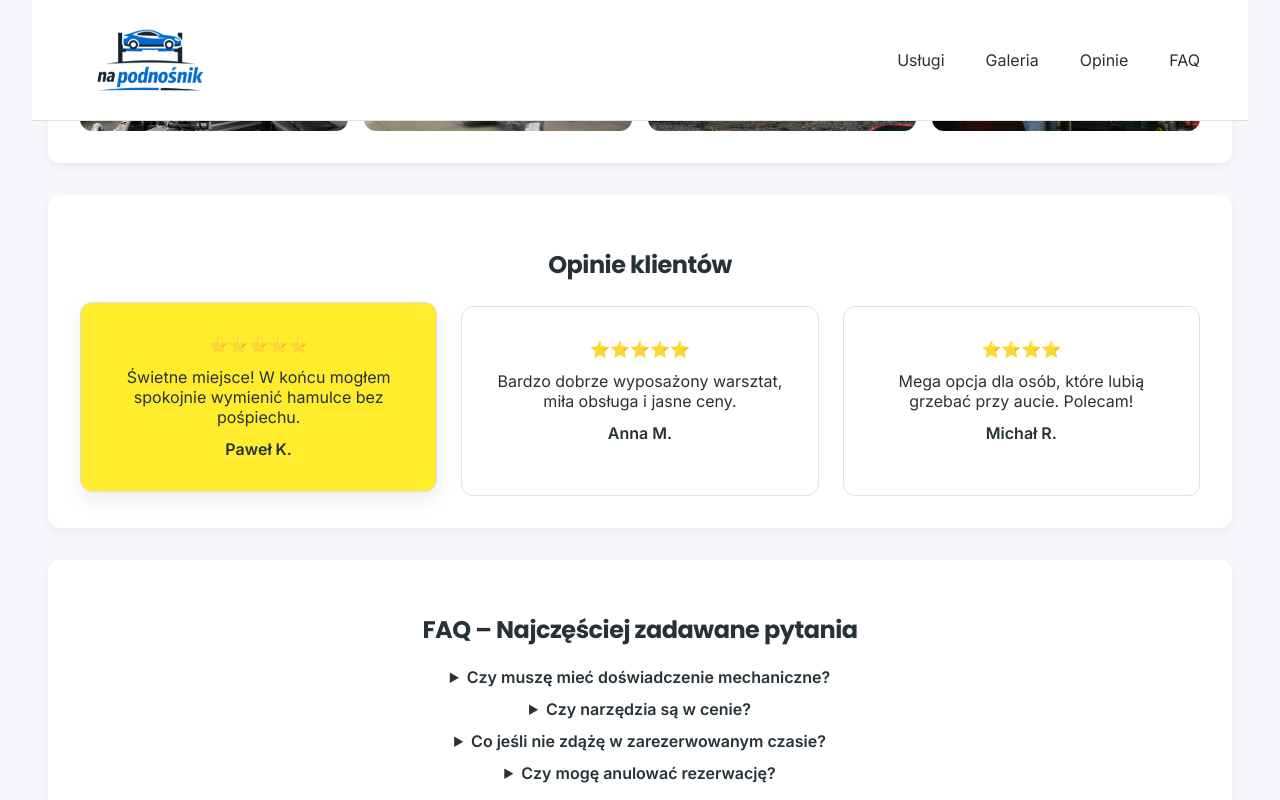
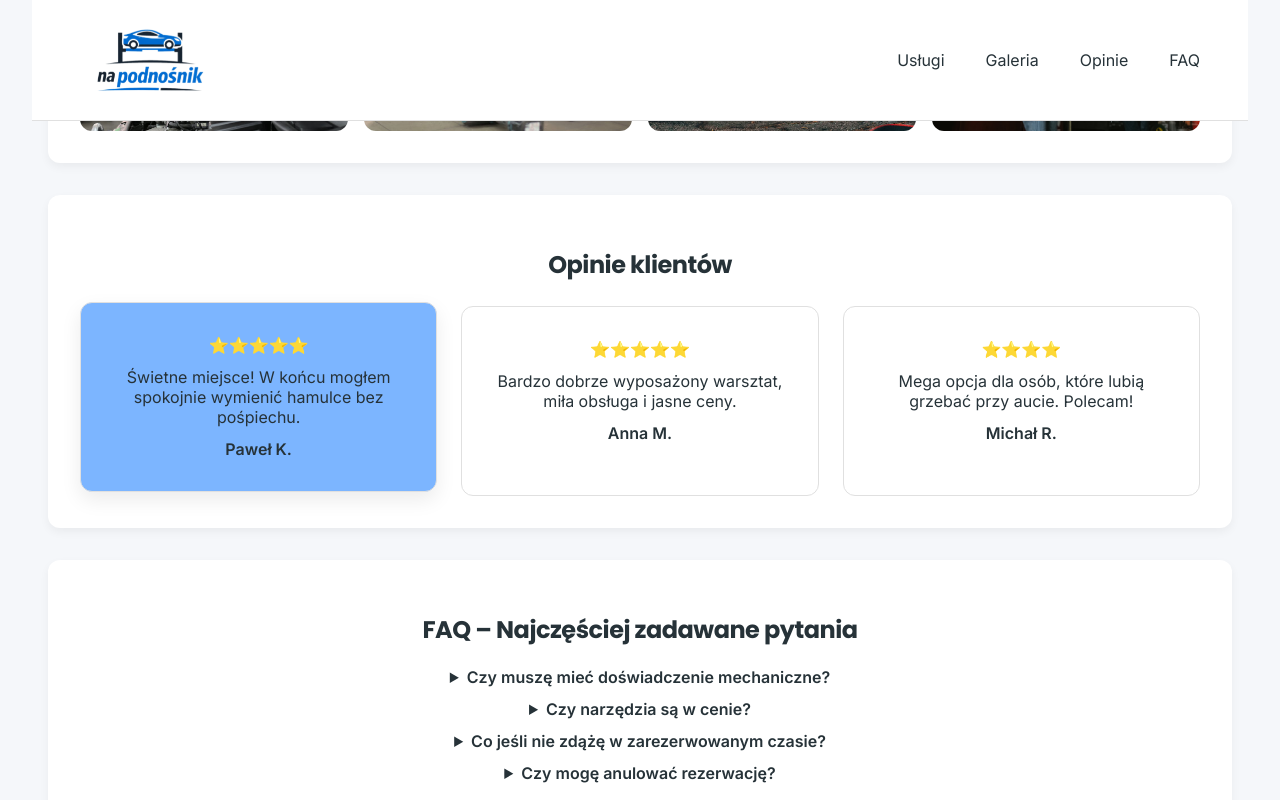
Before and after one commit to DamL98/na-podnosnik, a React (Vite) app in the folder frontend/: page / in a window 1280 px wide. In both pictures the pointer is over the element 258 px from the left and 2490 px from the top of the page. Shown: the part 2090-2890 px from the top of the page. Built offline with nearby package versions, Linux system fonts and the light colour scheme.

Commit message:
Zmiana koloru  opinii

```diff
--- a/frontend/src/index.css
+++ b/frontend/src/index.css
@@ -392,7 +392,7 @@ input[type="checkbox"] {
 
 .card:hover {
   transform: translateY(-4px);
-  background: #ffed2dff;
+  background: #5ba2ffcb;
   box-shadow: 0 8px 20px rgba(0, 0, 0, 0.08);
   transition: transform 0.4s ease, box-shadow 0.2s ease, background 0.4s ease;
 }
```
